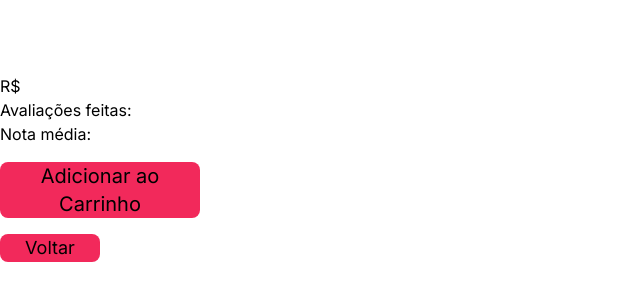
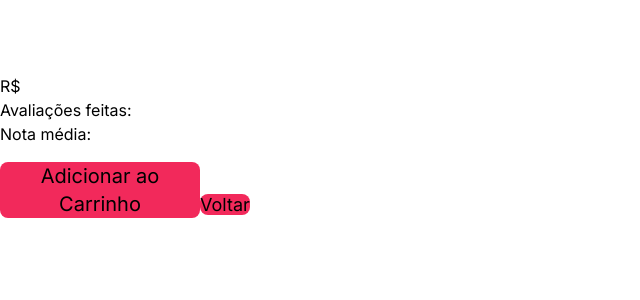
Before and after one commit to autotelico/loja-online, a Next.js app: page /products/1 in a window 1280 px wide. Shown: the part 326-626 px from the top of the page, without its empty margins (0-640 px from the left). Built offline with nearby package versions, Linux system fonts and the light colour scheme.

Commit message:
pass cartItems state between pages

```diff
--- a/app/components/ItemList.tsx
+++ b/app/components/ItemList.tsx
@@ -35,7 +35,7 @@ export default function ItemList({
       <div className="grid gap-20 sm:grid-cols-2 md:grid-cols-3">
         <Suspense fallback={<p>Carregando catálogo...</p>}>
           {storeItems?.map((item: Item) => (
-            <ItemUnit key={item.id} itemInfo={item} addToCart={addItemToCart} />
+            <ItemUnit key={item.id} itemInfo={item} addToCart={addItemToCart} cartItems={itemsInCart} />
           ))}
         </Suspense>
       </div>
@@ -46,9 +46,11 @@ export default function ItemList({
 function ItemUnit({
   itemInfo,
   addToCart,
+  cartItems,
 }: {
   itemInfo: any;
   addToCart: any;
+  cartItems: Item[];
 }): JSX.Element {
   const router = useRouter()
 
@@ -58,7 +60,7 @@ function ItemUnit({
       <img src={itemInfo.image} alt={itemInfo.title} className="h-[100px]" />
       <Link href={{
         pathname: `/products/${itemInfo.title}`,
-        query: {...itemInfo, rate: itemInfo.rating.rate, count: itemInfo.rating.count},
+        query: {...itemInfo, rate: itemInfo.rating.rate, count: itemInfo.rating.count, state: JSON.stringify(cartItems)},
       }} className='bg-[#f2295b] py-3 px-6 mt-3 rounded-xl font-semibold'>Ver detalhes</Link>
       <button className="bg-[#f2295b] py-3 px-6 mt-3 rounded-xl font-semibold" onClick={() => addToCart(itemInfo)}>
         Adicionar ao Carrinho
--- a/app/page.tsx
+++ b/app/page.tsx
@@ -4,16 +4,31 @@ import ItemList, { Item, getItems } from './components/ItemList';
 import Header from './components/Header';
 import Navbar from './components/Navbar';
 import MenuNavbar from './components/MenuNavbar';
+import { useSearchParams } from 'next/navigation';
 
 export default function Home() {
   const [storeItems, setStoreItems] = useState<Item[]>([]);
   const [cartItems, setCartItems] = useState<Item[]>([]);
   const [navbar, setNavbar] = useState<boolean>(false);
-  const [menuNavbar, setMenuNavbar] = useState<boolean>(false)
+  const [menuNavbar, setMenuNavbar] = useState<boolean>(false);
+  const searchParams = useSearchParams()
 
   useEffect(() => {
+    if (searchParams.get('state')) {
+      const prevCartItems: Item[] = JSON.parse(searchParams.get('state')!)
+      setCartItems(prevCartItems)
+      console.log('State i got back: ', typeof prevCartItems)
+
+    }
+
     if (!storeItems.length) {
-      getItems().then((data) => setStoreItems(data));
+      try {
+        getItems().then((data) => setStoreItems(data));
+      } catch (err: unknown) {
+        if (err instanceof Error) {
+          throw new Error(err.message);
+        }
+      }
     }
   }, []);
 
@@ -29,10 +44,30 @@ export default function Home() {
 
   return (
     <>
-      <Header showNavbar={navbar} setShowNavbar={setNavbar} cartItems={cartItems} menuNavbar={menuNavbar} setMenuNavbar={setMenuNavbar}/>
-      <MenuNavbar displayMenuNavbar={menuNavbar} setDisplayMenuNavbar={setMenuNavbar}/>
-      <Navbar displayNavbar={navbar} setDisplayNavbar={setNavbar} cartItemList={cartItems} handleRemove={removeFromCart}/>
-      <ItemList itemsInCart={cartItems} addItemToCart={addToCart} removeItemFromCart={removeFromCart} storeItems={storeItems} setStoreItems={setStoreItems} />
+      <Header
+        showNavbar={navbar}
+        setShowNavbar={setNavbar}
+        cartItems={cartItems}
+        menuNavbar={menuNavbar}
+        setMenuNavbar={setMenuNavbar}
+      />
+      <MenuNavbar
+        displayMenuNavbar={menuNavbar}
+        setDisplayMenuNavbar={setMenuNavbar}
+      />
+      <Navbar
+        displayNavbar={navbar}
+        setDisplayNavbar={setNavbar}
+        cartItemList={cartItems}
+        handleRemove={removeFromCart}
+      />
+      <ItemList
+        itemsInCart={cartItems}
+        addItemToCart={addToCart}
+        removeItemFromCart={removeFromCart}
+        storeItems={storeItems}
+        setStoreItems={setStoreItems}
+      />
     </>
   );
 }
--- a/app/products/[productTitle]/page.tsx
+++ b/app/products/[productTitle]/page.tsx
@@ -1,15 +1,26 @@
 'use client';
 import { useSearchParams } from 'next/navigation';
-import { useRouter } from 'next/navigation';
 import { Item } from '../../components/ItemList';
+import { useState, useEffect } from 'react';
+import Link from 'next/link';
 
 export default function ProductPage({
   params,
 }: {
   params: { productTitle: string };
 }): JSX.Element {
+  const [cartItems, setCartItems] = useState<Item[]>([])
   const searchParams = useSearchParams();
-  const router = useRouter();
+
+  useEffect(() => {
+    if (!cartItems.length) {
+      setCartItems(JSON.parse(searchParams.get('state')!))
+      console.log('state: ', searchParams.get('state'));
+    } else {
+      console.log(cartItems);
+
+    }
+  }, [])
 
   return (
     <div id="product">
@@ -21,7 +32,12 @@ export default function ProductPage({
           <p>Nota média: {searchParams.get('rate')}</p>
         </div>
         <button className='bg-[#f2295b] w-[200px] my-4 text-center rounded-lg text-xl cursor-pointer'>Adicionar ao Carrinho</button>
-      <div className='bg-[#f2295b] w-[100px] text-center rounded-lg text-lg cursor-pointer' onClick={() => router.back()}>Voltar</div>
+      <Link href={{
+        pathname: '/',
+        query: {
+          state: JSON.stringify(cartItems)
+        },
+      }} className='bg-[#f2295b] w-[100px] text-center rounded-lg text-lg cursor-pointer'>Voltar</Link>
 
     </div>
   );
```
